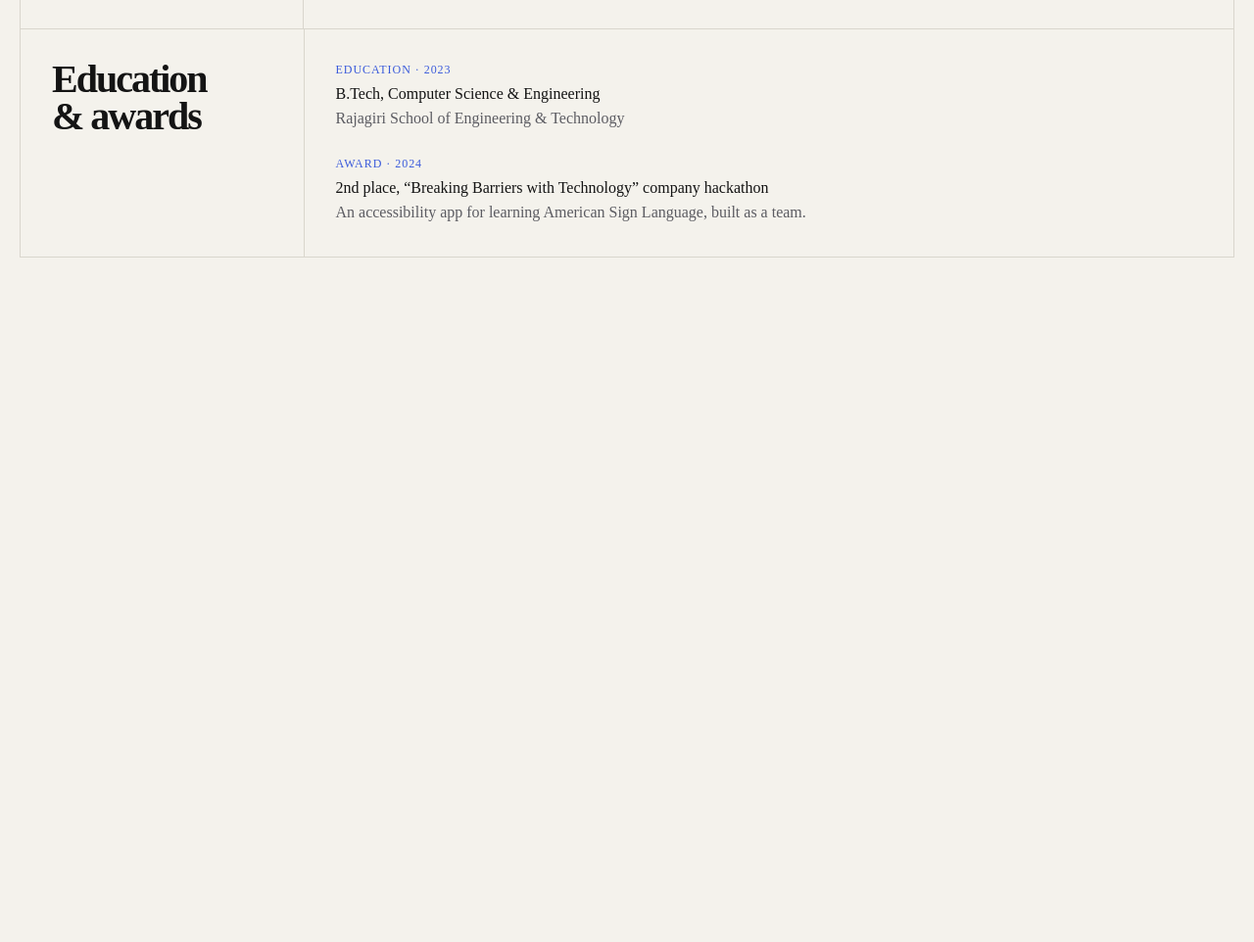
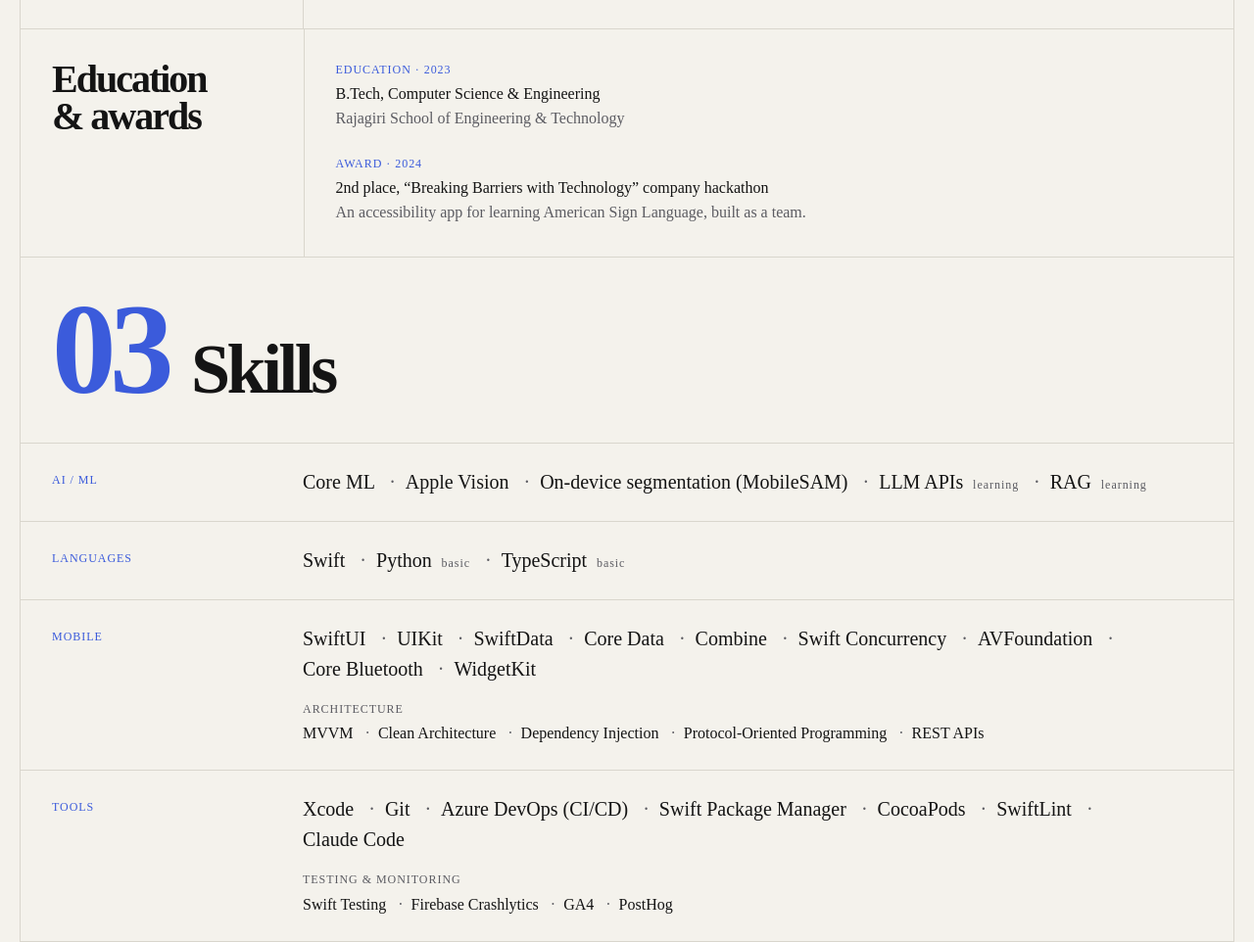
Before and after one commit to karthiik13/personal-portfolio, an Astro site: page / in a window 1280 px wide. Shown: the part 1733-2695 px from the top of the page at 98% size. Before the commit the page ends 1996 px from the top, so only its background shows below. Built offline with nearby package versions, Linux system fonts and the light colour scheme; Astro itself is replaced by a stand-in of ours.

Commit message:
feat: add skills section
Co-Authored-By: Claude Opus 5.5 <noreply@anthropic.com>
Claude-Session: https://claude.ai/code/session_017764QiaoeGof1qpcXxdjvA

```diff
--- /dev/null
+++ b/src/components/SkillList.astro
@@ -0,0 +1,106 @@
+---
+import type { SkillGroup } from '../lib/content';
+
+interface Props {
+	groups: SkillGroup[];
+}
+
+const { groups } = Astro.props;
+---
+
+<ul class="skill-list" role="list">
+	{groups.map((group) => (
+		<li class="row">
+			<h3 class="label group-title">{group.data.title}</h3>
+
+			<div class="body">
+				<ul class="items" role="list">
+					{group.data.items.map((item) => (
+						<li>
+							{item.name}
+							{item.level && <span class="label level">{item.level}</span>}
+						</li>
+					))}
+				</ul>
+
+				{group.data.subgroups?.map((sub) => (
+					<div class="subgroup">
+						<p class="label sub-label">{sub.label}</p>
+						<ul class="items" role="list">
+							{sub.items.map((item) => (
+								<li>
+									{item.name}
+									{item.level && <span class="label level">{item.level}</span>}
+								</li>
+							))}
+						</ul>
+					</div>
+				))}
+			</div>
+		</li>
+	))}
+</ul>
+
+<style>
+	.skill-list {
+		padding: 0;
+		list-style: none;
+	}
+
+	.row {
+		display: grid;
+		grid-template-columns: minmax(0, 14rem) minmax(0, 1fr);
+		gap: var(--space-4) var(--space-8);
+		padding: var(--space-6) var(--gutter);
+		border-bottom: var(--hairline);
+	}
+
+	.group-title {
+		padding-top: 0.35em;
+		color: var(--accent);
+		font-weight: 400;
+		letter-spacing: var(--tracking-label);
+		line-height: inherit;
+	}
+
+	/* Items flow as text, separated by " · " (no cards). */
+	.items {
+		display: flex;
+		flex-wrap: wrap;
+		padding: 0;
+		list-style: none;
+		font-size: var(--text-lg);
+	}
+
+	.items li:not(:last-child)::after {
+		content: '·';
+		margin-inline: 0.5em;
+		color: var(--muted);
+	}
+
+	.level {
+		margin-left: 0.4em;
+		color: var(--muted);
+		text-transform: lowercase;
+	}
+
+	.subgroup {
+		margin-top: var(--space-4);
+	}
+
+	.sub-label {
+		margin-bottom: var(--space-1);
+		color: var(--muted);
+	}
+
+	.subgroup .items {
+		font-size: var(--text-base);
+	}
+
+	@media (max-width: 40rem) {
+		.row {
+			grid-template-columns: minmax(0, 1fr);
+			gap: var(--space-2);
+		}
+	}
+</style>
--- a/src/content.config.ts
+++ b/src/content.config.ts
@@ -66,4 +66,28 @@ const education = defineCollection({
 	}),
 });
 
-export const collections = { home, projects, experience, education };
+// A skill, optionally marked as still being learned or at a basic level.
+const skill = z.object({
+	name: z.string(),
+	level: z.enum(['learning', 'basic']).optional(),
+});
+
+// One Markdown file per skill group.
+const skills = defineCollection({
+	loader: glob({ pattern: '*.md', base: './src/content/skills' }),
+	schema: z.object({
+		title: z.string(),
+		order: z.number(),
+		items: z.array(skill).min(1),
+		subgroups: z
+			.array(
+				z.object({
+					label: z.string(),
+					items: z.array(skill).min(1),
+				}),
+			)
+			.optional(),
+	}),
+});
+
+export const collections = { home, projects, experience, education, skills };
--- /dev/null
+++ b/src/content/skills/ai-ml.md
@@ -0,0 +1,12 @@
+---
+title: AI / ML
+order: 1
+items:
+  - name: Core ML
+  - name: Apple Vision
+  - name: On-device segmentation (MobileSAM)
+  - name: LLM APIs
+    level: learning
+  - name: RAG
+    level: learning
+---
--- /dev/null
+++ b/src/content/skills/languages.md
@@ -0,0 +1,10 @@
+---
+title: Languages
+order: 2
+items:
+  - name: Swift
+  - name: Python
+    level: basic
+  - name: TypeScript
+    level: basic
+---
--- /dev/null
+++ b/src/content/skills/mobile.md
@@ -0,0 +1,22 @@
+---
+title: Mobile
+order: 3
+items:
+  - name: SwiftUI
+  - name: UIKit
+  - name: SwiftData
+  - name: Core Data
+  - name: Combine
+  - name: Swift Concurrency
+  - name: AVFoundation
+  - name: Core Bluetooth
+  - name: WidgetKit
+subgroups:
+  - label: Architecture
+    items:
+      - name: MVVM
+      - name: Clean Architecture
+      - name: Dependency Injection
+      - name: Protocol-Oriented Programming
+      - name: REST APIs
+---
--- /dev/null
+++ b/src/content/skills/tools.md
@@ -0,0 +1,19 @@
+---
+title: Tools
+order: 4
+items:
+  - name: Xcode
+  - name: Git
+  - name: Azure DevOps (CI/CD)
+  - name: Swift Package Manager
+  - name: CocoaPods
+  - name: SwiftLint
+  - name: Claude Code
+subgroups:
+  - label: Testing & monitoring
+    items:
+      - name: Swift Testing
+      - name: Firebase Crashlytics
+      - name: GA4
+      - name: PostHog
+---
--- a/src/lib/content.ts
+++ b/src/lib/content.ts
@@ -33,6 +33,14 @@ export async function getEducation(): Promise<Education[]> {
 	return entries.sort((a, b) => a.data.order - b.data.order);
 }
 
+export type SkillGroup = CollectionEntry<'skills'>;
+
+/** Skill groups, sorted by `order`. */
+export async function getSkills(): Promise<SkillGroup[]> {
+	const groups = await getCollection('skills');
+	return groups.sort((a, b) => a.data.order - b.data.order);
+}
+
 /** Display number for a project's position in the list: 0 → "01". */
 export function projectNumber(index: number): string {
 	return String(index + 1).padStart(2, '0');
--- a/src/pages/index.astro
+++ b/src/pages/index.astro
@@ -5,12 +5,14 @@ import ExperienceList from '../components/ExperienceList.astro';
 import Hero from '../components/Hero.astro';
 import ProjectList from '../components/ProjectList.astro';
 import SectionHeader from '../components/SectionHeader.astro';
-import { getEducation, getExperience, getHero, getProjects } from '../lib/content';
+import SkillList from '../components/SkillList.astro';
+import { getEducation, getExperience, getHero, getProjects, getSkills } from '../lib/content';
 
 const hero = await getHero();
 const projects = await getProjects();
 const jobs = await getExperience();
 const education = await getEducation();
+const skills = await getSkills();
 ---
 
 <BaseLayout
@@ -30,5 +32,10 @@ const education = await getEducation();
 			<ExperienceList jobs={jobs} />
 			<EducationList entries={education} />
 		</section>
+
+		<section id="skills" aria-labelledby="skills-heading">
+			<SectionHeader number="03" title="Skills" id="skills-heading" />
+			<SkillList groups={skills} />
+		</section>
 	</main>
 </BaseLayout>
```
